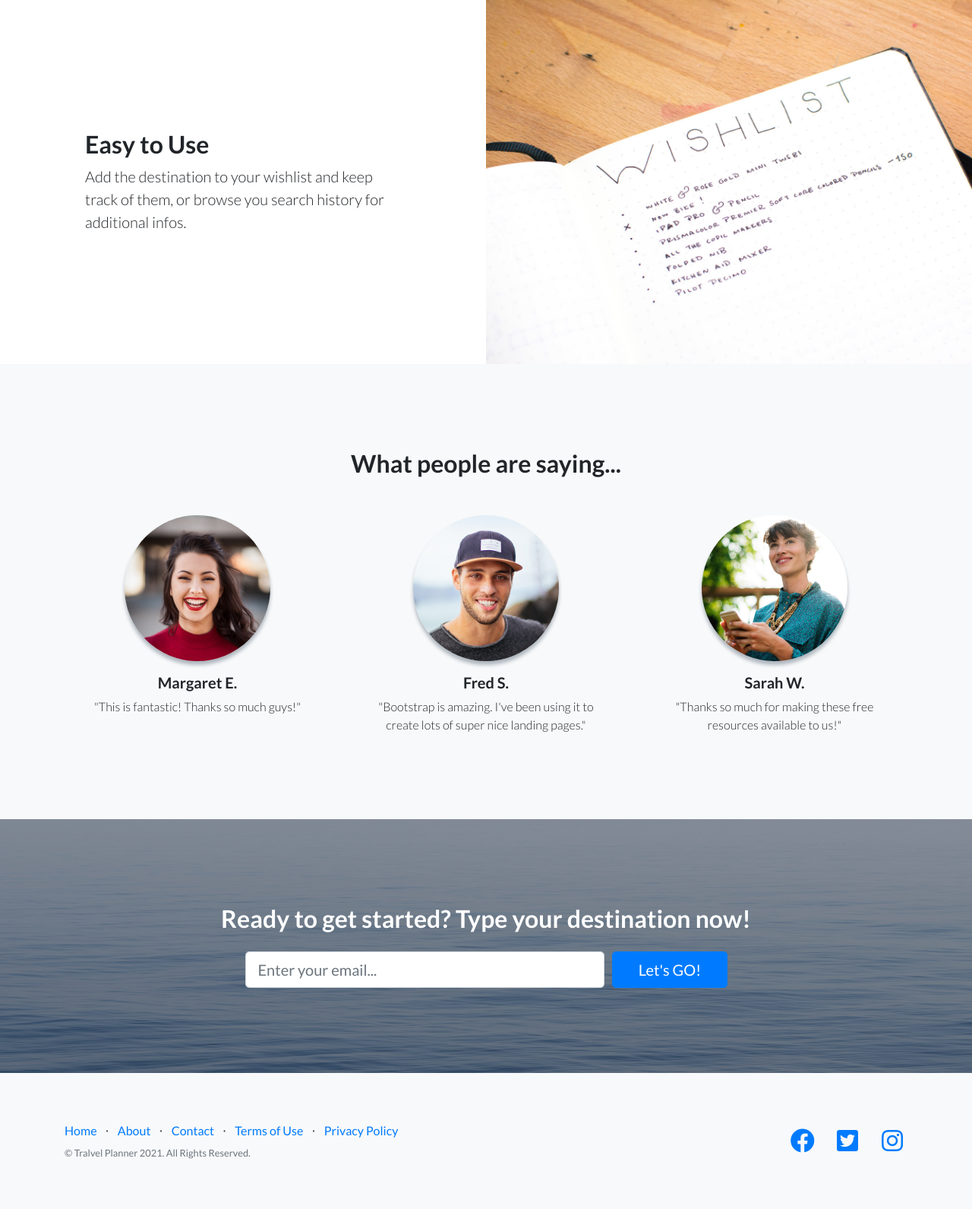
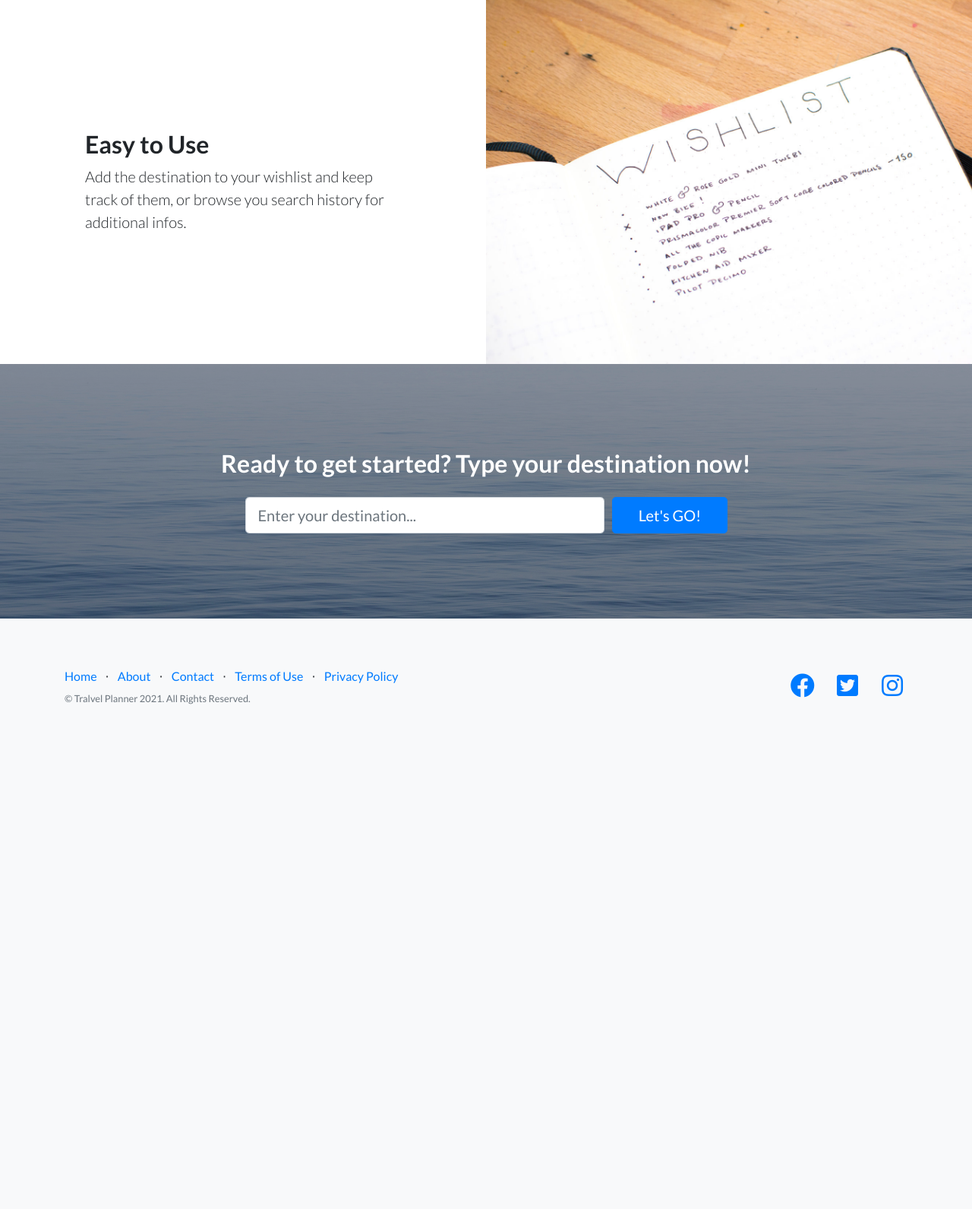
Before and after one commit to LoneRan/EE599CloudFinalProject, a Flask app: page / in a window 1280 px wide. Shown: the part 2008-3599 px from the top of the page at 76% size. After the commit the page ends 2935 px from the top, so only its background shows below. Run offline with Flask 2, Linux system fonts and the light colour scheme; some libraries are stand-ins or nearby versions.

Commit message:
update style

```diff
--- a/templates/index.html
+++ b/templates/index.html
@@ -120,35 +120,7 @@
     </div>
   </section>
 
-  <!-- Testimonials -->
-  <section class="testimonials text-center bg-light">
-    <div class="container">
-      <h2 class="mb-5">What people are saying...</h2>
-      <div class="row">
-        <div class="col-lg-4">
-          <div class="testimonial-item mx-auto mb-5 mb-lg-0">
-            <img class="img-fluid rounded-circle mb-3" src="static/img/testimonials-1.jpg" alt="">
-            <h5>Margaret E.</h5>
-            <p class="font-weight-light mb-0">"This is fantastic! Thanks so much guys!"</p>
-          </div>
-        </div>
-        <div class="col-lg-4">
-          <div class="testimonial-item mx-auto mb-5 mb-lg-0">
-            <img class="img-fluid rounded-circle mb-3" src="static/img/testimonials-2.jpg" alt="">
-            <h5>Fred S.</h5>
-            <p class="font-weight-light mb-0">"Bootstrap is amazing. I've been using it to create lots of super nice landing pages."</p>
-          </div>
-        </div>
-        <div class="col-lg-4">
-          <div class="testimonial-item mx-auto mb-5 mb-lg-0">
-            <img class="img-fluid rounded-circle mb-3" src="static/img/testimonials-3.jpg" alt="">
-            <h5>Sarah W.</h5>
-            <p class="font-weight-light mb-0">"Thanks so much for making these free resources available to us!"</p>
-          </div>
-        </div>
-      </div>
-    </div>
-  </section>
+
 
   <!-- Call to Action -->
   <section class="call-to-action text-white text-center">
@@ -162,7 +134,7 @@
           <form>
             <div class="form-row">
               <div class="col-12 col-md-9 mb-2 mb-md-0">
-                <input type="email" class="form-control form-control-lg" placeholder="Enter your email...">
+                <input type="email" class="form-control form-control-lg" placeholder="Enter your destination...">
               </div>
               <div class="col-12 col-md-3">
                 <button type="submit" class="btn btn-block btn-lg btn-primary">Let's GO!</button>
```
